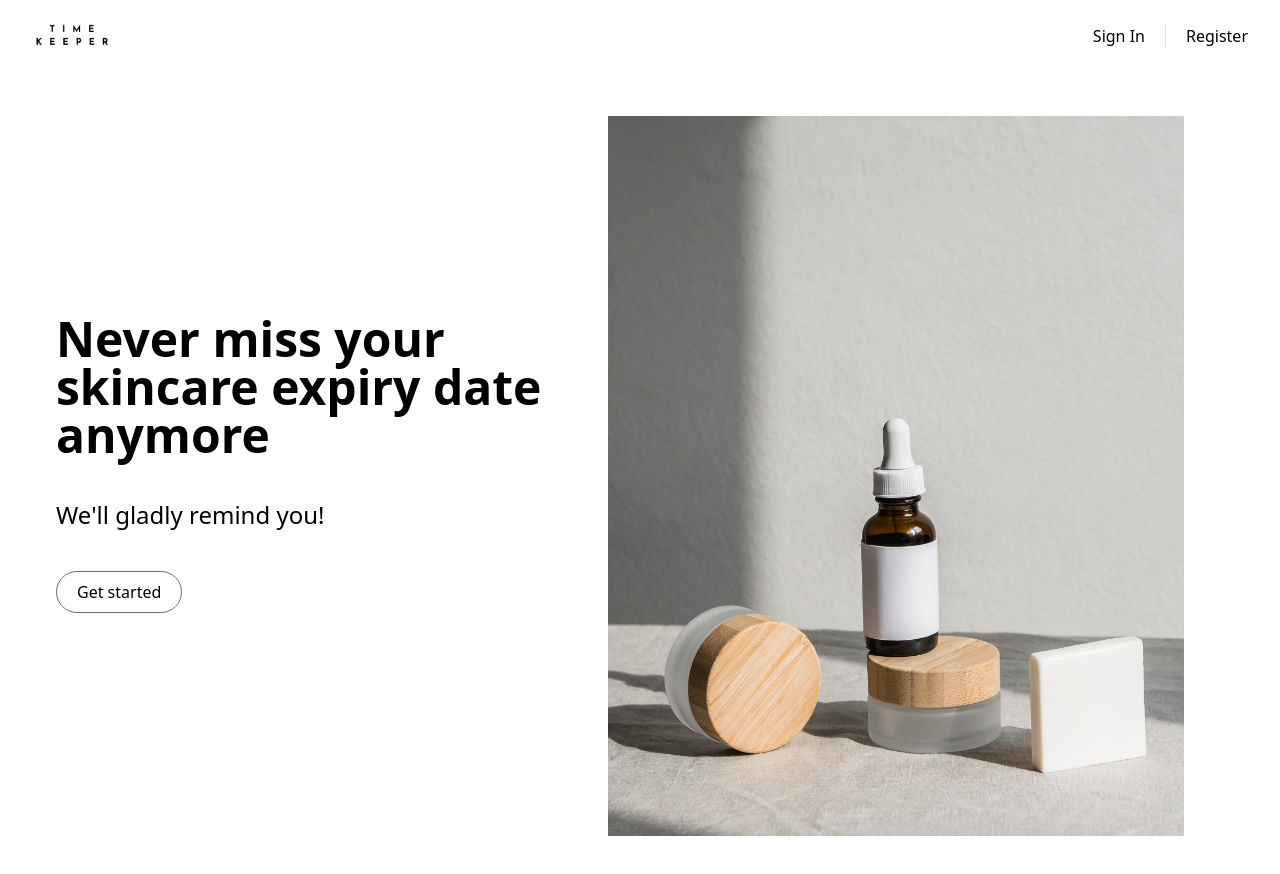
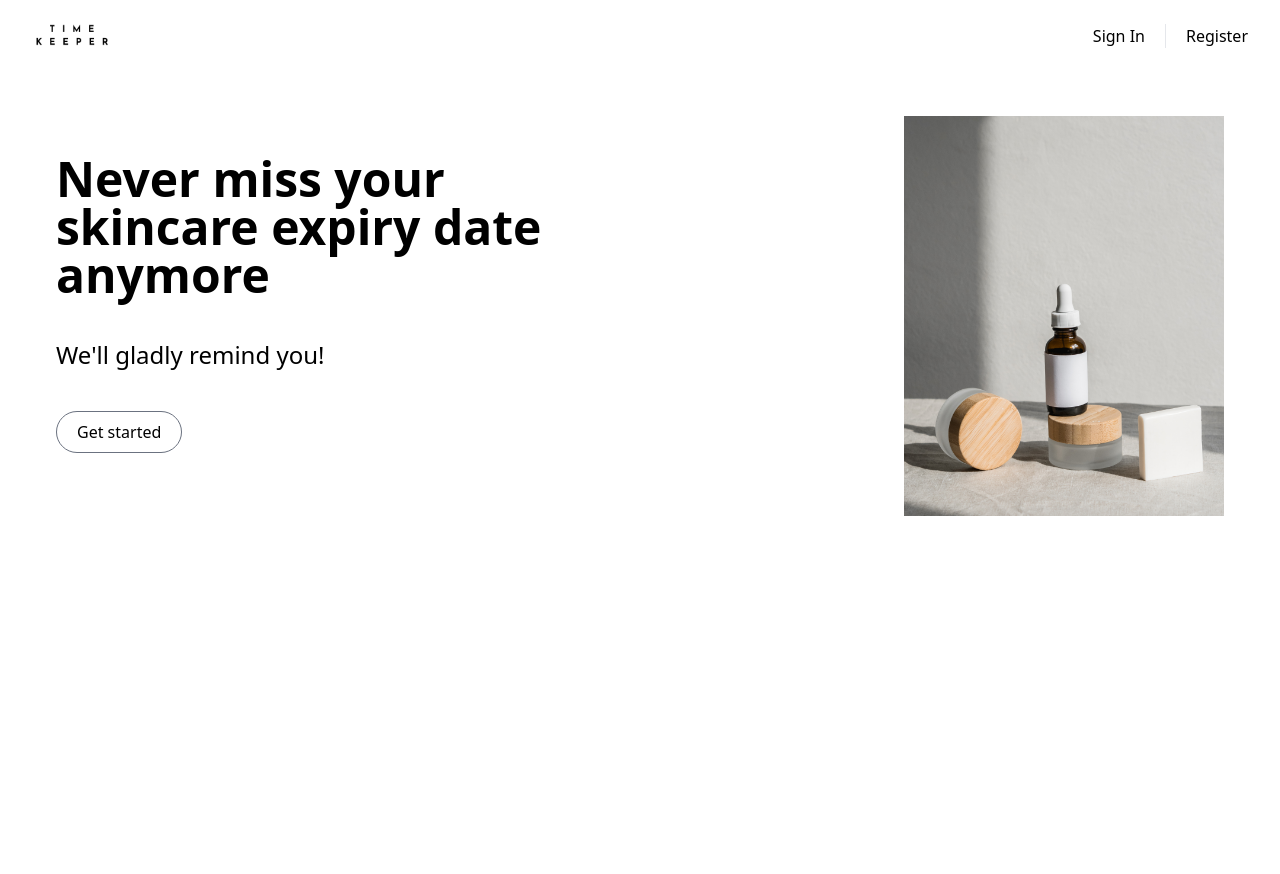
Before and after one commit to bihabihi/timekeeper, a React (Vite) app: page / in a window 1280 px wide. Shown: the top 874 px of the page. After the commit the page ends 800 px from the top, so only its background shows below. Built offline with nearby package versions, Linux system fonts and the light colour scheme.

Commit message:
undo adjusting home photo

```diff
--- a/src/pages/Home.jsx
+++ b/src/pages/Home.jsx
@@ -26,8 +26,8 @@ const Home = () => {
             <button className="hover:bg-black hover:text-white mt-10 mb-6 leading-10 border-gray-500 border px-5 rounded-full">Get started</button>
           </a>
         </div>
-        <div className="flex justify-center mt-5 md:mt-0">
-          <img className="h-auto max-w-xs sm:max-w-sm md:max-w-md lg:max-w-lg xl:max-w-xl mx-4 sm:mx-8 md:mx-10" src="/skincare2.png" alt="image description"></img>
+        <div>
+          <img className="h-auto max-w-xs ml-10" src="/skincare2.png" alt="image description"></img>
         </div>
       </div>
     </div>
```
